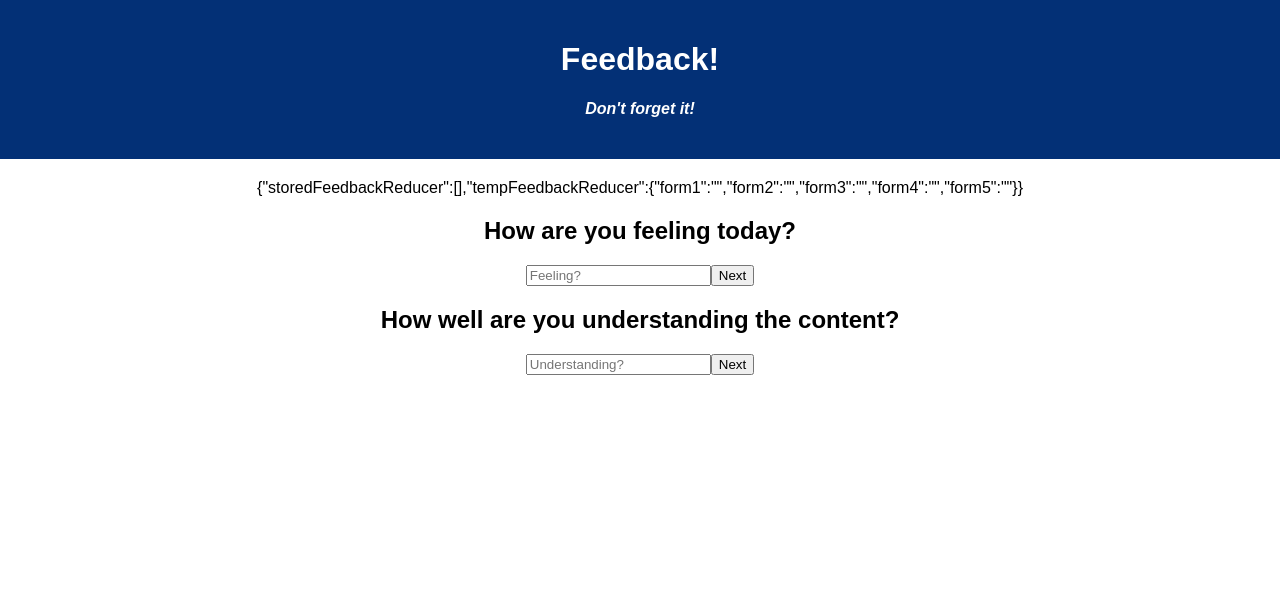
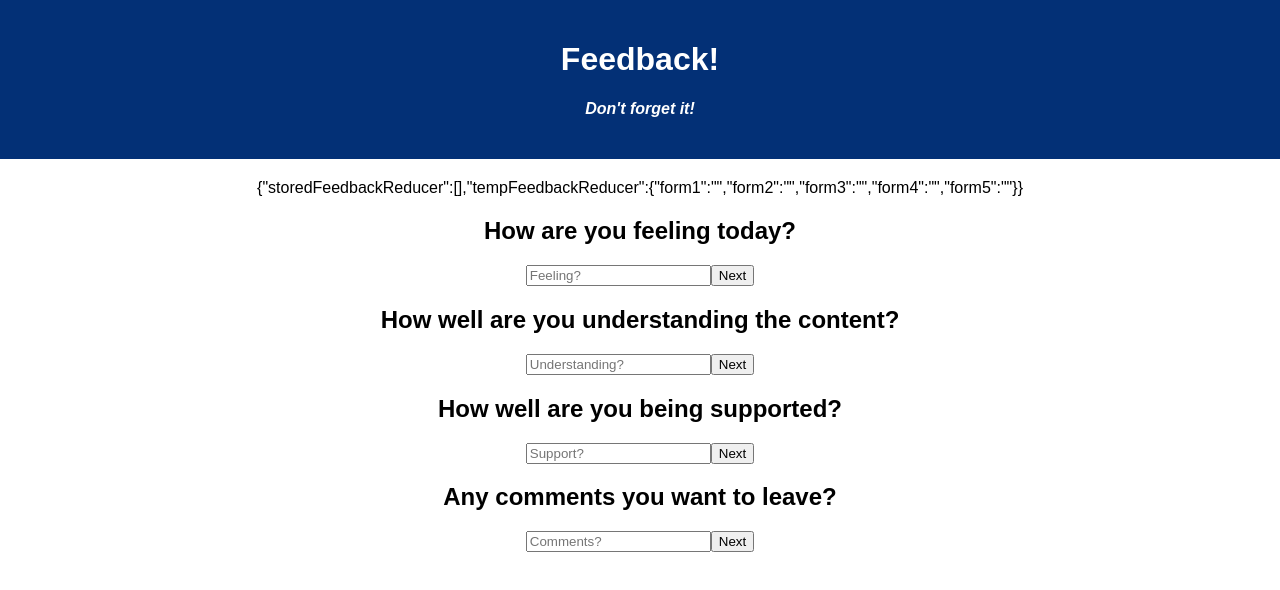
Before and after one commit to AVLynch5/Weekend5-Redux-Feedback, a React (Create React App) app: page / in a window 1280 px wide. Shown: the top 590 px of the page. Built offline with nearby package versions, Linux system fonts and the light colour scheme.

Commit message:
imported Form3 and Form4 into app.jsx and called all components

```diff
--- a/src/components/App/App.jsx
+++ b/src/components/App/App.jsx
@@ -6,6 +6,8 @@ import { useSelector } from 'react-redux';
 //import components
 import Form1 from '../Form1/Form1';
 import Form2 from '../Form2/Form2';
+import Form3 from '../Form3/Form3';
+import Form4 from '../Form4/Form4';
 
 function App() {
 
@@ -21,6 +23,8 @@ function App() {
       <p>{JSON.stringify(reduxStore)}</p>
       <Form1 />
       <Form2 />
+      <Form3 />
+      <Form4 />
     </div>
   );
 }
```
